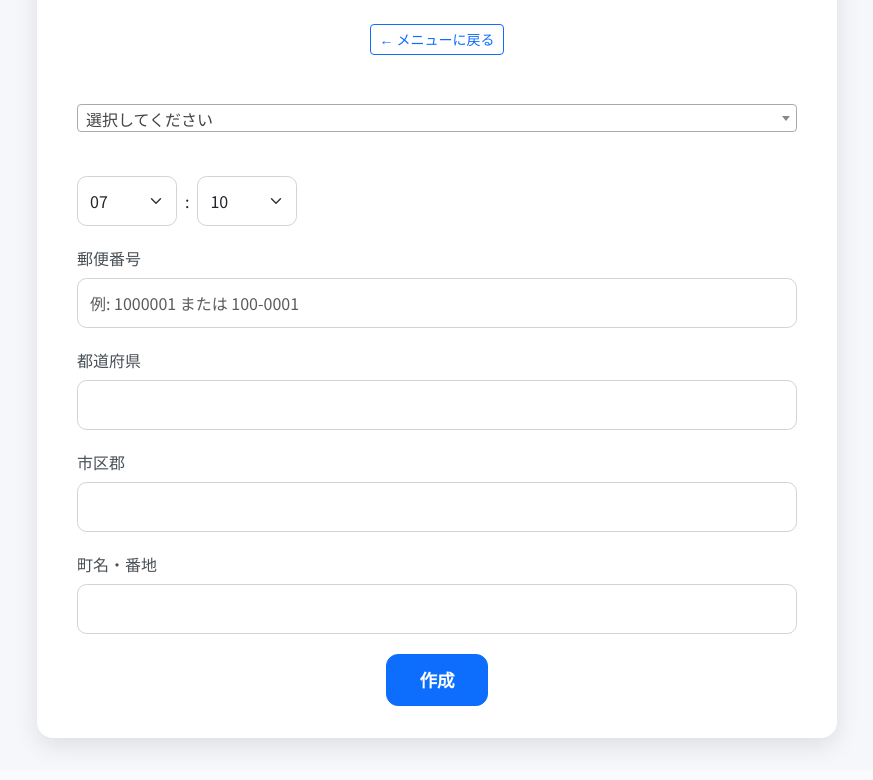
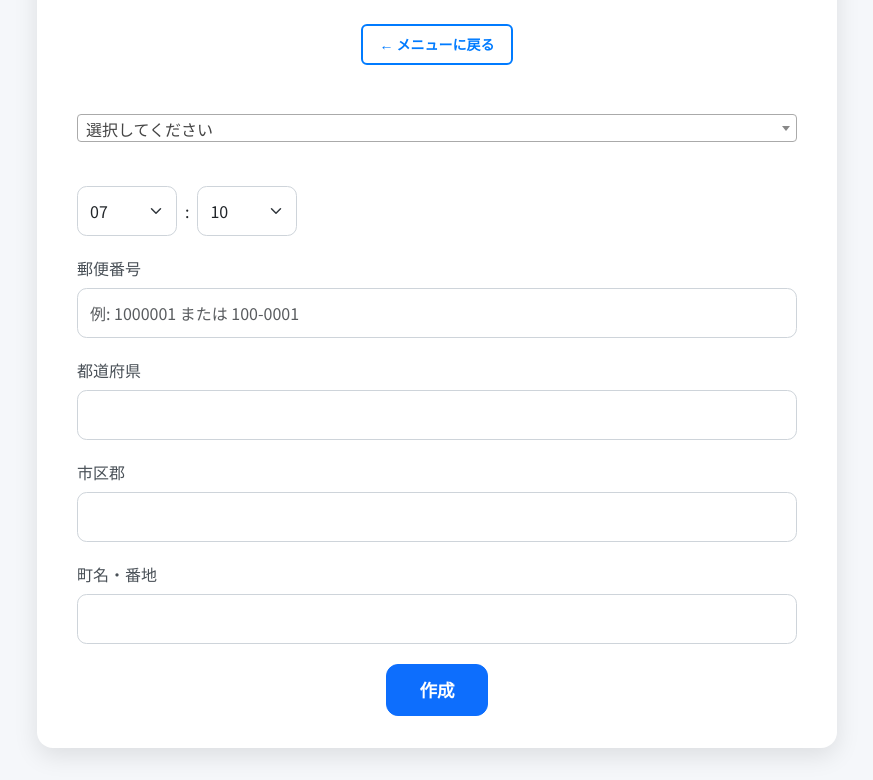
Before and after one commit to 6hfu/giftsf, a Flask app: template templates/form.html in a window 1280 px wide. Shown: the part 150-930 px from the top of the page, without its empty margins (203-1076 px from the left). Before the commit the page ends 901 px from the top, so only its background shows below. Run offline with Flask 3, Linux system fonts and the light colour scheme; the template is opened without the code that fills it, so the values that code supplies are empty; some libraries are stand-ins or nearby versions.

Commit message:
Update form.html

```diff
--- a/templates/form.html
+++ b/templates/form.html
@@ -80,6 +80,35 @@
             margin-bottom: 1.25rem !important;
         }
 
+        .custom-button {
+        display: inline-block;
+        padding: 8px 16px;
+        font-size: 14px;
+        color: #007bff;
+        border: 2px solid #007bff;
+        border-radius: 6px;
+        text-decoration: none;
+        background-color: white;
+        transition: all 0.3s ease;
+        font-weight: bold;
+        }
+
+        .custom-button:hover {
+            background-color: #007bff;
+            color: white;
+            text-decoration: none;
+            box-shadow: 0 4px 6px rgba(0, 123, 255, 0.2);
+        }
+
+        .text-center {
+            text-align: center;
+        }
+
+        .mb-4 {
+            margin-bottom: 1.5rem;
+        }
+
+
     </style>
 </head>
 <body>
@@ -87,10 +116,11 @@
     <h2>Salesforce レコード作成</h2>
     <p class="text-center text-muted mb-4">現在 <strong>{{ username }}</strong> さんがログインしています</p>
     <div class="text-center mb-4">
-        <a href="{{ url_for('menu_page') }}" class="btn btn-outline-primary btn-sm">
+        <a href="{{ url_for('menu_page') }}" class="custom-button">
             ← メニューに戻る
         </a>
     </div>
+
 
     <form method="POST" action="/submit">
         {% set order = [
```
